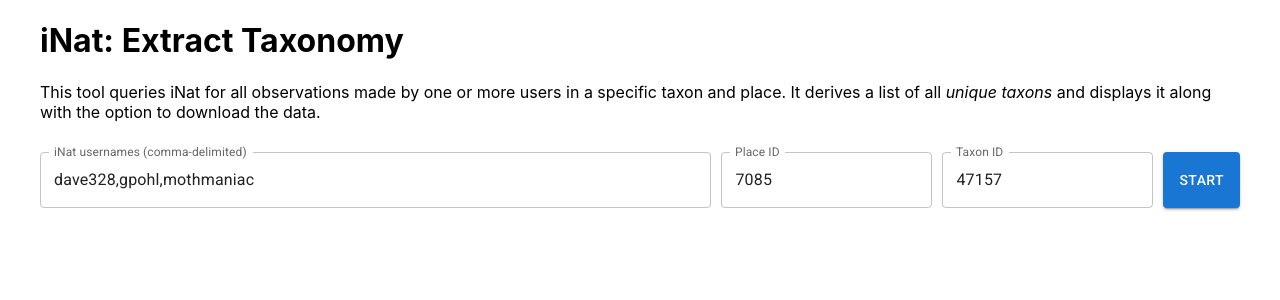
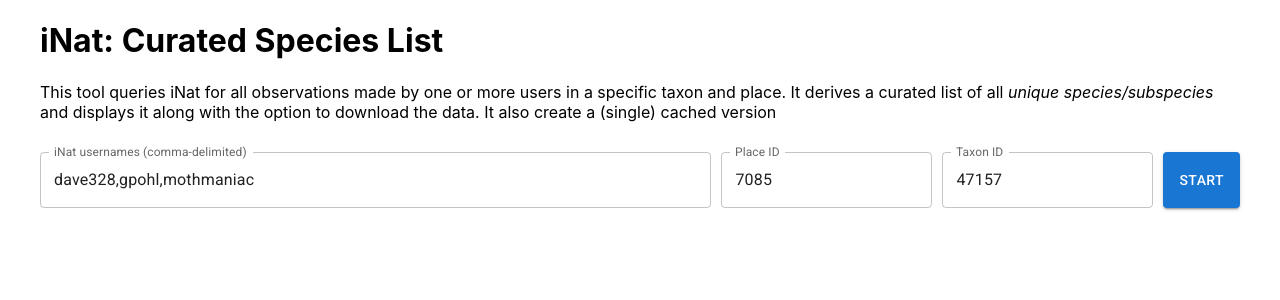
Before and after one commit to IMERSS/inat-curated-species-list, a React (Create React App) app: page / in a window 1280 px wide. Shown: the top 300 px of the page. Built offline with nearby package versions, Linux system fonts and the light colour scheme.

Commit message:
label update

```diff
--- a/src/App.js
+++ b/src/App.js
@@ -158,11 +158,12 @@
 
     return (
         <div className={styles.app}>
-            <h1>iNat: Extract Taxonomy</h1>
+            <h1>iNat: Curated Species List</h1>
 
             <p style={{ marginBottom: 30 }}>
                 This tool queries iNat for all observations made by one or more users in a specific taxon and place.
-                It derives a list of all <i>unique taxons</i> and displays it along with the option to download the data.
+                It derives a curated list of all <i>unique species/subspecies</i> and displays it along with the option
+                to download the data. It also create a (single) cached version
             </p>
             <Box className={styles.fieldsRow}>
                 <TextField
```
